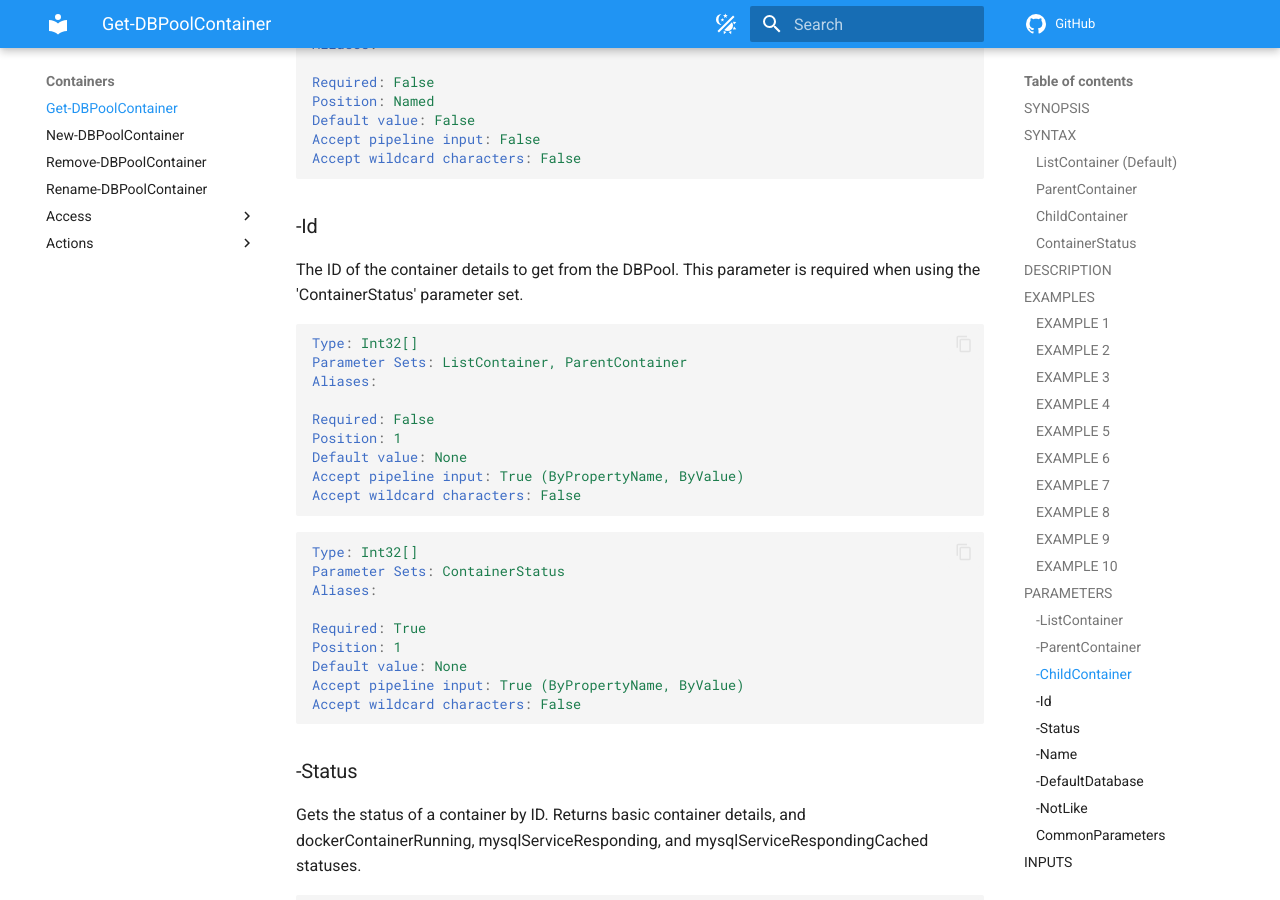
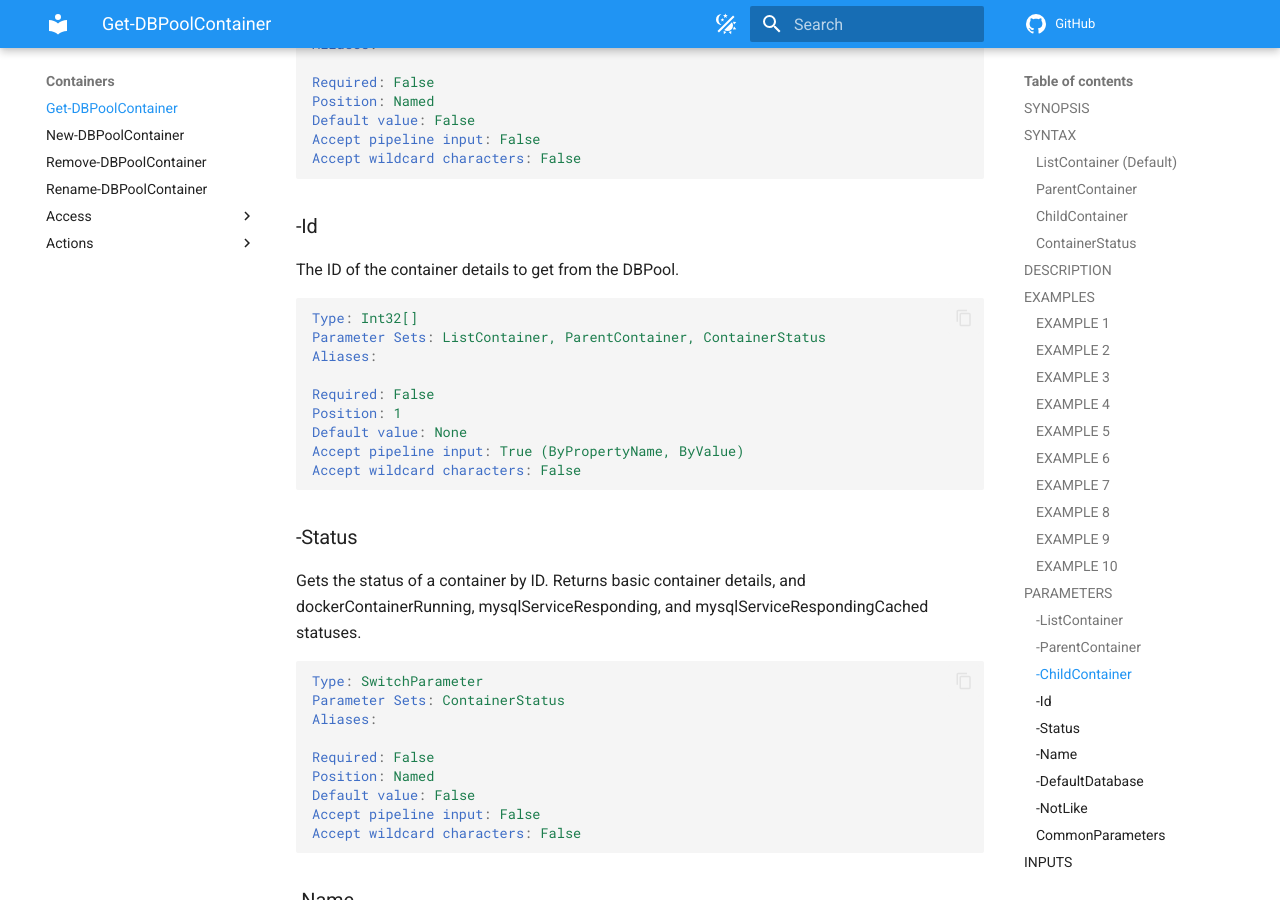
Before and after one commit to cksapp/Datto-DBPool_PSWrapper, an MkDocs documentation site: the page built from docs/Containers/Get-DBPoolContainer.md, in a window 1280 px wide and 900 px high, scrolled down 3707 px. Built offline with MkDocs 1.6.1 and Material for MkDocs 9.7.7, drawn with Linux system fonts in a browser that asks for light colours; plug-ins that fetch from the network failed and are left out; comment, search, counter and statistics services are not loaded; some of the changed text lies outside the part shown.

Commit message:
Allow Get-DBPoolContainer Status for all DBPool Container Ids where not specified

````diff
--- a/docs/Containers/Get-DBPoolContainer.md
+++ b/docs/Containers/Get-DBPoolContainer.md
@@ -32,7 +32,7 @@ Get-DBPoolContainer [-ChildContainer] [<CommonParameters>]
 
 ### ContainerStatus
 ```
-Get-DBPoolContainer [-Id] <Int32[]> [-Status] [<CommonParameters>]
+Get-DBPoolContainer [[-Id] <Int32[]>] [-Status] [<CommonParameters>]
 ```
 
 ## DESCRIPTION
@@ -186,26 +186,13 @@ Accept wildcard characters: False
 ### -Id
 
 The ID of the container details to get from the DBPool.
-This parameter is required when using the 'ContainerStatus' parameter set.
 
 ```yaml
 Type: Int32[]
-Parameter Sets: ListContainer, ParentContainer
+Parameter Sets: ListContainer, ParentContainer, ContainerStatus
 Aliases:
 
 Required: False
-Position: 1
-Default value: None
-Accept pipeline input: True (ByPropertyName, ByValue)
-Accept wildcard characters: False
-```
-
-```yaml
-Type: Int32[]
-Parameter Sets: ContainerStatus
-Aliases:
-
-Required: True
 Position: 1
 Default value: None
 Accept pipeline input: True (ByPropertyName, ByValue)
````
Also changed, not shown: docs/en-US/Get-DBPoolContainer.md (+2 -14 lines), 1 other file.
